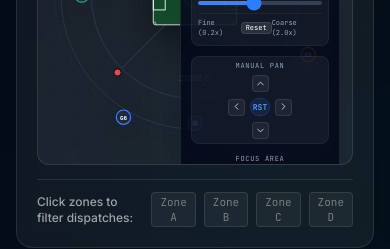
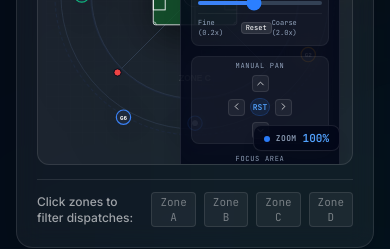
Before and after one commit to SATYAMTIWARI001/ZoneOn-Demo-0, a React (Vite) app: page / in a window 390 px wide. Shown: the part 920-1169 px from the top of the page. Built offline with nearby package versions, Linux system fonts and the light colour scheme; no server answers.

Commit message:
feat(ui): add zoom level indicator and responsive tooltip
Adjusted tooltip layout to prevent overlap and added a persistent zoom level indicator for improved spatial awareness on the stadium map.

```diff
--- a/src/components/StadiumMap.tsx
+++ b/src/components/StadiumMap.tsx
@@ -987,7 +987,7 @@ export default function StadiumMap({
 
         {/* Floating Tooltip info on Hover/Click */}
         {hoveredElement && (
-          <div className="absolute bottom-3 left-3 right-3 bg-slate-950/90 backdrop-blur-md border border-white/10 rounded-lg p-2.5 shadow-xl text-xs text-slate-300 z-20 flex items-start gap-2 animate-fadeIn animate-duration-200">
+          <div className="absolute bottom-3 left-3 right-20 sm:right-auto sm:max-w-xs bg-slate-950/90 backdrop-blur-md border border-white/10 rounded-lg p-2.5 shadow-xl text-xs text-slate-300 z-20 flex items-start gap-2 animate-fadeIn animate-duration-200">
             <Info size={14} className="text-blue-400 mt-0.5 shrink-0" />
             <div>
               <p className="font-semibold text-white font-sans">{hoveredElement.split(" | ")[0] || hoveredElement.split(" - ")[0]}</p>
@@ -995,6 +995,16 @@ export default function StadiumMap({
             </div>
           </div>
         )}
+
+        {/* Zoom Level Indicator Label */}
+        <div
+          id="zoom-percentage-overlay"
+          className="absolute bottom-3 right-3 bg-slate-950/85 backdrop-blur-md border border-white/10 px-2.5 py-1 rounded-lg shadow-lg flex items-center gap-1.5 z-20 text-[10px] font-mono text-slate-300 select-none pointer-events-none transition-all duration-300 hover:border-white/20"
+        >
+          <span className="w-1.5 h-1.5 rounded-full bg-blue-500 animate-pulse"></span>
+          <span className="text-slate-400 font-bold text-[8px] uppercase tracking-wider">Zoom</span>
+          <span className="font-extrabold text-blue-400 text-[11px]">{Math.round(zoom * 100)}%</span>
+        </div>
 
         {/* Active Emergency Notifications Overlay */}
         {allActiveEmergencies.length > 0 && (
```
